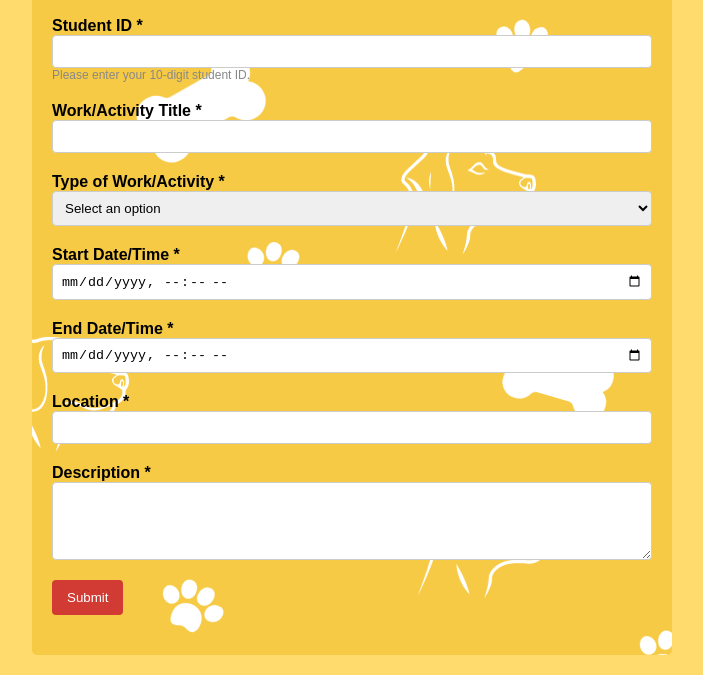
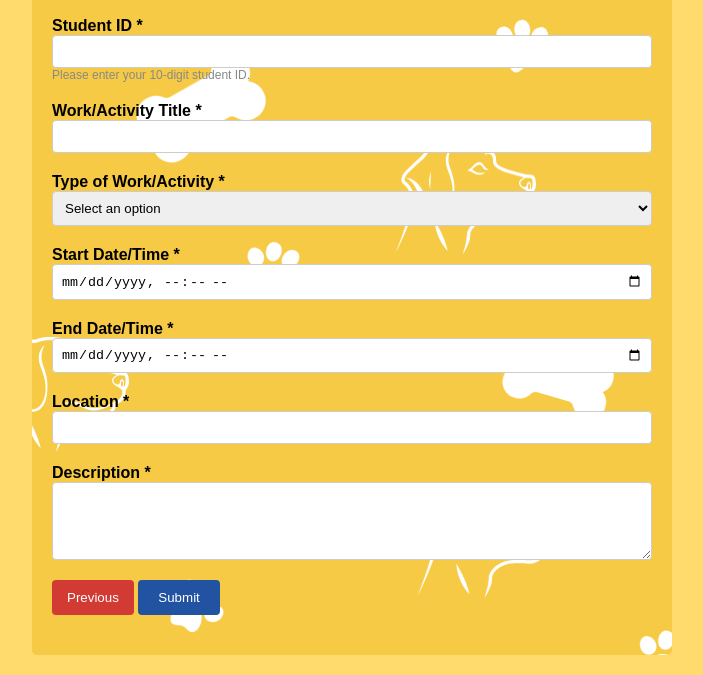
Before and after one commit to beauforwork/CS100-Project-G18, a plain HTML site: page activities.html in a window 1280 px wide. Shown: the part 186-861 px from the top of the page, without its empty margins (288-991 px from the left). Drawn offline with Linux system fonts and the light colour scheme.

Commit message:
add previous button

```diff
--- a/activities.html
+++ b/activities.html
@@ -79,6 +79,7 @@
 
         <!-- Submit Button -->
         <div class="form-group">
+          <input class="previous" type="button" value="Previous" onclick="history.back()">
           <input type="submit" value="Submit" />
         </div>
       </form>
--- a/actstyles.css
+++ b/actstyles.css
@@ -64,17 +64,17 @@ body {
 
 /* Styling for the submit button */
 .form-group input[type="submit"] {
-  background-color: #D13B34;
+  background-color: #2253A2;
   color: rgb(255, 255, 255);
-  padding: 10px 15px;
+  padding: 10px 20px;
   border: none;
   border-radius: 4px;
   cursor: pointer;
 }
 .form-group input[type="submit"]:hover{
-  background-color: #a7241d;
+  background-color: #214276;
   color: rgb(255, 255, 255);
-  padding: 10px 15px;
+  padding: 10px 20px;
   border: none;
   border-radius: 4px;
   cursor: pointer;
@@ -85,3 +85,20 @@ body {
   font-size: 12px;
   color: #888;
 }
+.previous {
+  background-color: #D13B34;
+  color: rgb(255, 255, 255);
+  padding: 10px 15px;
+  border: none;
+  border-radius: 4px;
+  cursor: pointer;
+}
+
+.previous:hover {
+  background-color: #a7241d;
+  color: rgb(255, 255, 255);
+  padding: 10px 15px;
+  border: none;
+  border-radius: 4px;
+  cursor: pointer;
+}
```
